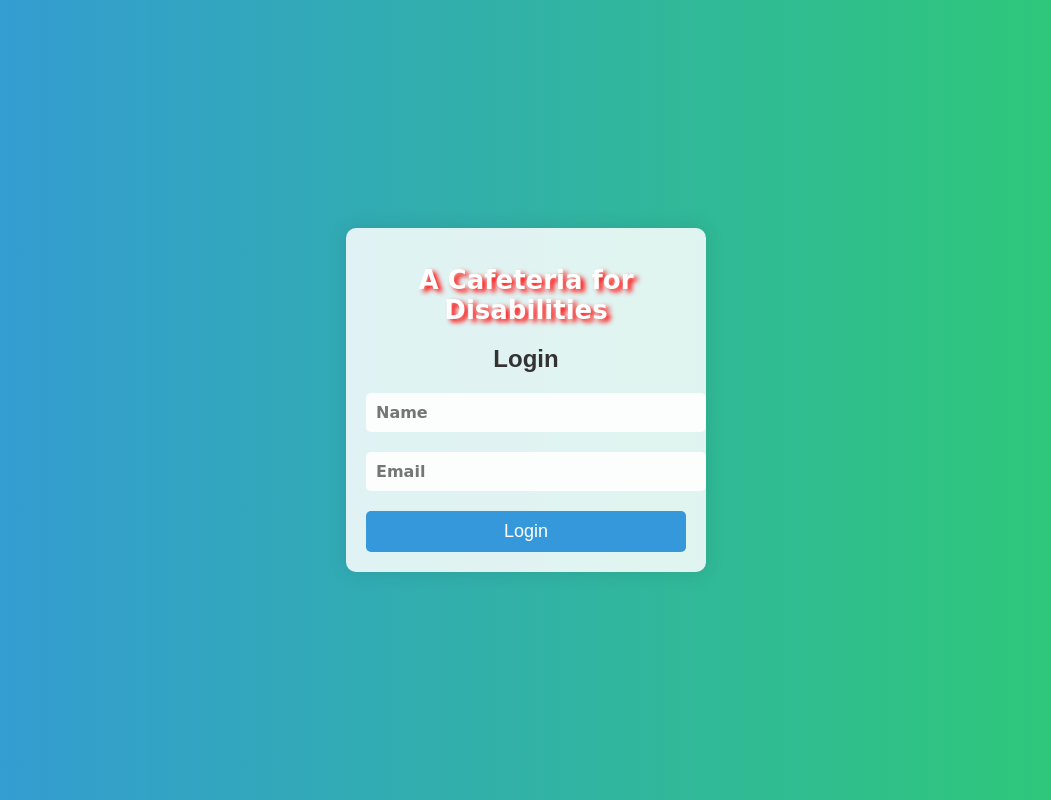
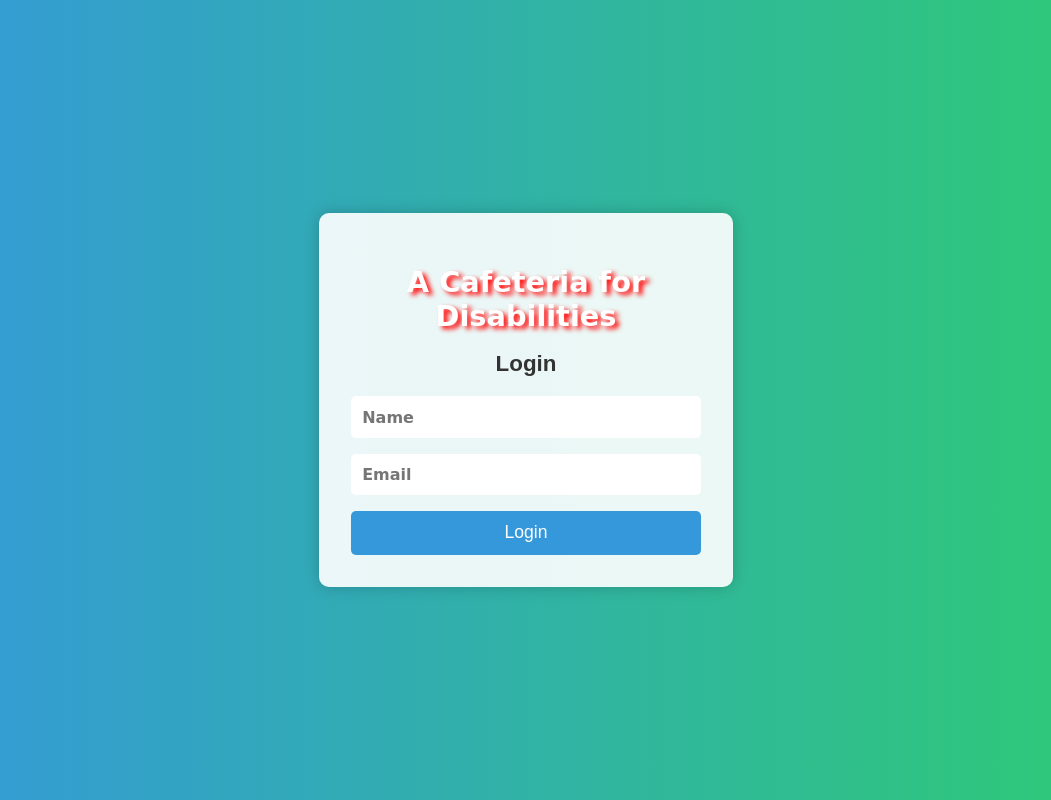
Before and after one commit to Abinesh-ss/Food_Connect_Cafeteria_For_Disabilities, a Flask app: page / in a window 1280 px wide. Shown: the whole page, without its empty margins (114-1165 px from the left). Run offline with Flask 3, Linux system fonts and the light colour scheme.

Commit message:
Update Login.html

```diff
--- a/templates/Login.html
+++ b/templates/Login.html
@@ -10,69 +10,65 @@
         padding: 0;
         background: linear-gradient(to right, #3498db, #2ecc71);
         font-family: Arial, sans-serif;
-        }
-
-        .container {
         display: flex;
         justify-content: center;
         align-items: center;
         min-height: 100vh;
-            padding: 15px;
-            box-sizing: border-box;
     }
 
     .login-box {
-            width: 100%;
-            max-width: 320px;
-            padding: 20px;
-            background: rgba(255, 255, 255, 0.85);
+        width: 90%;
+        max-width: 350px;
+        padding: 2rem;
+        background: rgba(255, 255, 255, 0.9);
         border-radius: 10px;
-            box-shadow: 0 0 20px rgba(0, 0, 0, 0.1);
+        box-shadow: 0 0 15px rgba(0,0,0,0.2);
         text-align: center;
     }
 
     h1 {
-            font-size: 26px;
+        font-size: clamp(1.2rem, 4vw, 1.8rem);
         font-weight: bolder;
         font-family: cursive;
         color: white;
         text-shadow: 4px 3px 5px red;
-            margin-bottom: 15px;
+        margin-bottom: 10px;
     }
 
     h2 {
-            margin-bottom: 20px;
+        margin-bottom: 1.2rem;
         color: #333;
+        font-size: clamp(1rem, 3vw, 1.4rem);
     }
 
     .textbox {
-            margin-bottom: 20px;
+        margin-bottom: 1rem;
     }
 
     .textbox input {
         font-family: cursive;
         font-weight: bolder;
         width: 100%;
-            padding: 10px;
-            background: rgba(255, 255, 255, 0.9);
+        padding: 0.7rem;
         border: none;
         border-radius: 5px;
-            outline: none;
-            font-size: 16px;
+        font-size: 1rem;
+        box-sizing: border-box;
     }
 
     .textbox input:focus {
         border: 2px solid #1abc9c;
+        outline: none;
     }
 
     .btn {
         width: 100%;
-            padding: 10px;
+        padding: 0.7rem;
         background: #3498db;
         border: none;
         border-radius: 5px;
-            color: #fff;
-            font-size: 18px;
+        color: white;
+        font-size: 1.1rem;
         cursor: pointer;
         transition: background 0.3s ease;
     }
@@ -80,25 +76,13 @@
     .btn:hover {
         background: #2980b9;
     }
-
-        /* Mobile adjustments */
-        @media (max-width: 480px) {
-            h1 {
-                font-size: 22px;
-                text-shadow: 3px 2px 4px red;
-            }
-            .login-box {
-                padding: 15px;
-            }
-        }
 </style>
 </head>
 <body>
-    <div class="container">
     <div class="login-box">
         <h1>A Cafeteria for Disabilities</h1>
         <h2>Login</h2>
-            <form action="/index" method="post" autocomplete='off'>
+        <form action="/index" method="post" autocomplete="off">
             <div class="textbox">
                 <input type="text" placeholder="Name" name="name" required>
             </div>
@@ -108,12 +92,11 @@
             <input type="submit" class="btn" value="Login">
         </form>
     </div>
-    </div>
 
 <script>
     setTimeout(() => {
         const synth = window.speechSynthesis;
-            let text = "Please Enter your Name and Email for login";
+        const text = "Please Enter your Name and Email for login";
         const utterThis = new SpeechSynthesisUtterance(text);
         synth.speak(utterThis);
     }, 2000);
```
Lines whose indentation alone changed are shown as unchanged.
